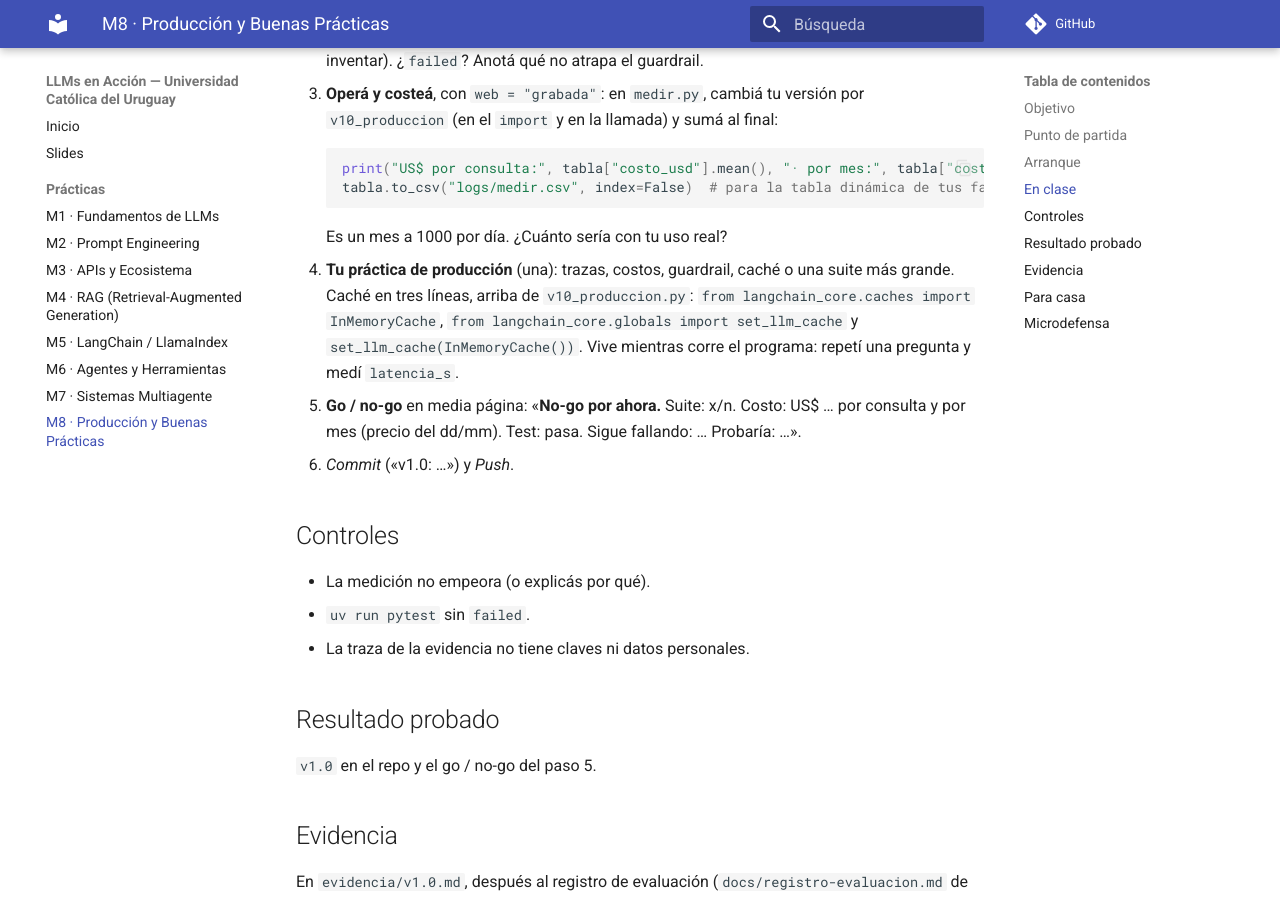
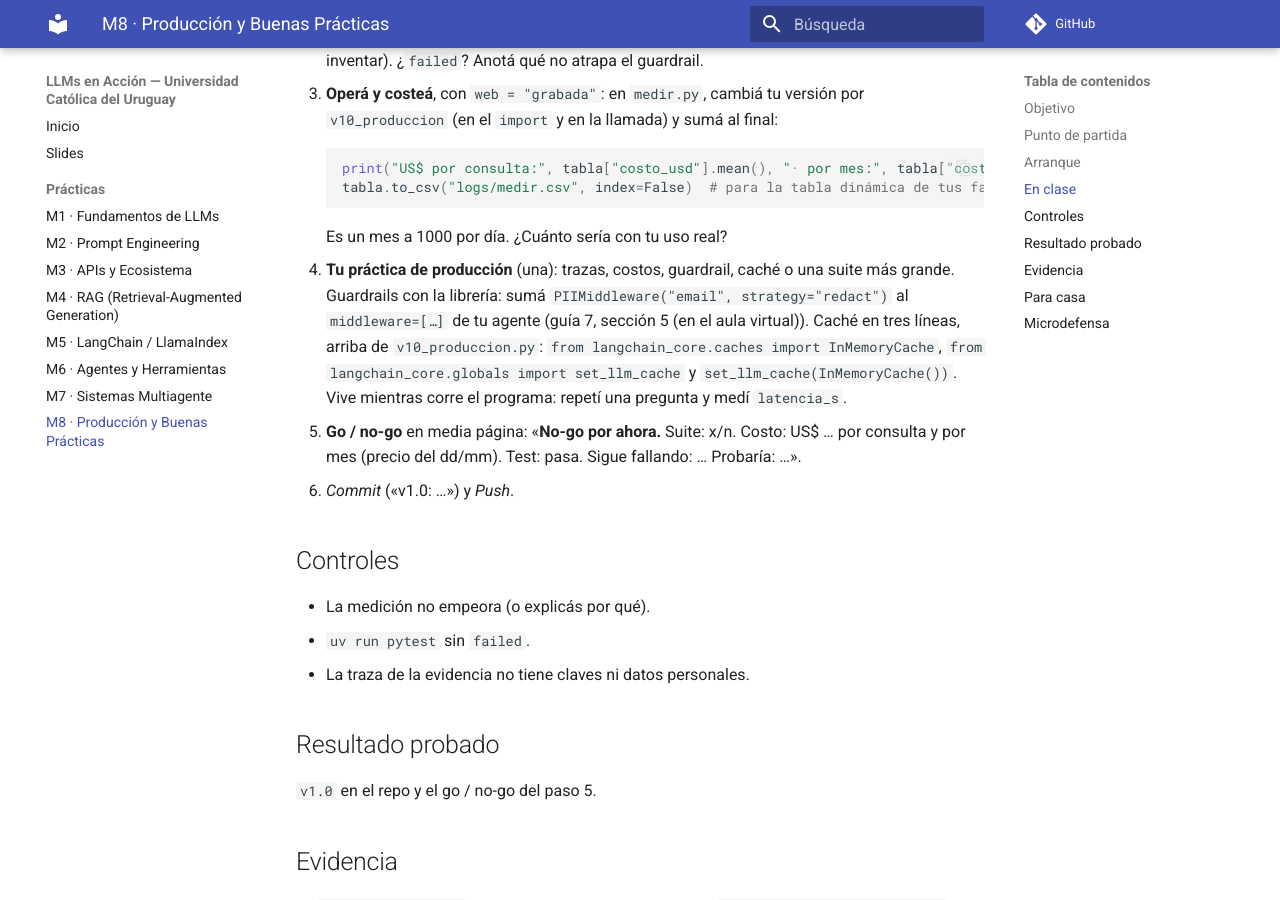
Before and after one commit to JuanFKurucz/ucu-la, an MkDocs documentation site: the page built from docs/practicas/m8-v10-produccion.md, in a window 1280 px wide and 900 px high, scrolled down 2080 px. Built offline with MkDocs 1.6.1 and Material for MkDocs 9.7.7, drawn with Linux system fonts in a browser that asks for light colours; comment, search, counter and statistics services are not loaded.

Commit message:
Clase 7 (M8): cuaderno con prompt caching, caché semántica y guardrails de LangChain
Co-Authored-By: Claude Sonnet 5.5 <noreply@anthropic.com>

```diff
--- a/docs/practicas/m8-v10-produccion.md
+++ b/docs/practicas/m8-v10-produccion.md
@@ -81,6 +81,7 @@ v1.0 es tu versión de siempre con lo que pide un tablero que usa gente real: un
     Es un mes a 1000 por día. ¿Cuánto sería con tu uso real?
 
 4. **Tu práctica de producción** (una): trazas, costos, guardrail, caché o una suite más grande.
+    Guardrails con la librería: sumá `PIIMiddleware("email", strategy="redact")` al `middleware=[…]` de tu agente (guía 7, sección 5 (en el aula virtual)).
     Caché en tres líneas, arriba de `v10_produccion.py`: `from langchain_core.caches import InMemoryCache`, `from langchain_core.globals import set_llm_cache` y `set_llm_cache(InMemoryCache())`.
     Vive mientras corre el programa: repetí una pregunta y medí `latencia_s`.
 
```
Also changed, not shown: 9 other files.
